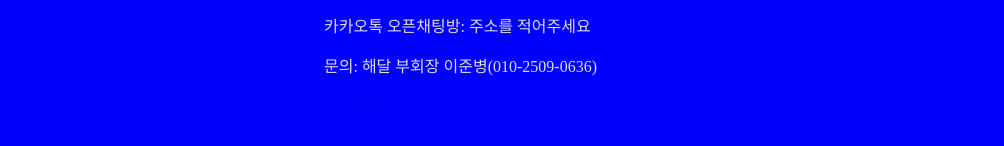
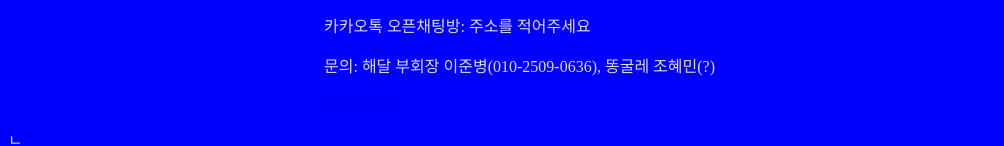
Before and after one commit to haedal-with-knu/HDTI, a plain HTML site: page templates/types.html in a window 1280 px wide. Shown: the part 963-1109 px from the top of the page, without its empty margins (0-1004 px from the left). Drawn offline with Linux system fonts and the light colour scheme; a web font is replaced by a local one.

Commit message:
finished 1st

```diff
--- a/templates/types.html
+++ b/templates/types.html
@@ -78,8 +78,8 @@
 <div class = "info">
     <p>Github 주소: <a href="https://github.com/haedal-with-knu">https://github.com/haedal-with-knu</a></p>
     <p>카카오톡 오픈채팅방: 주소를 적어주세요</p>
-    <p>문의: 해달 부회장 이준병(010-2509-0636)</p>
+    <p>문의: 해달 부회장 이준병(010-2509-0636), 똥굴레 조혜민(?)</p>
     <p><a href="../">Try Again</a></p>
 </div>
-</body>
+</body>ㄴ
 </html>
```
